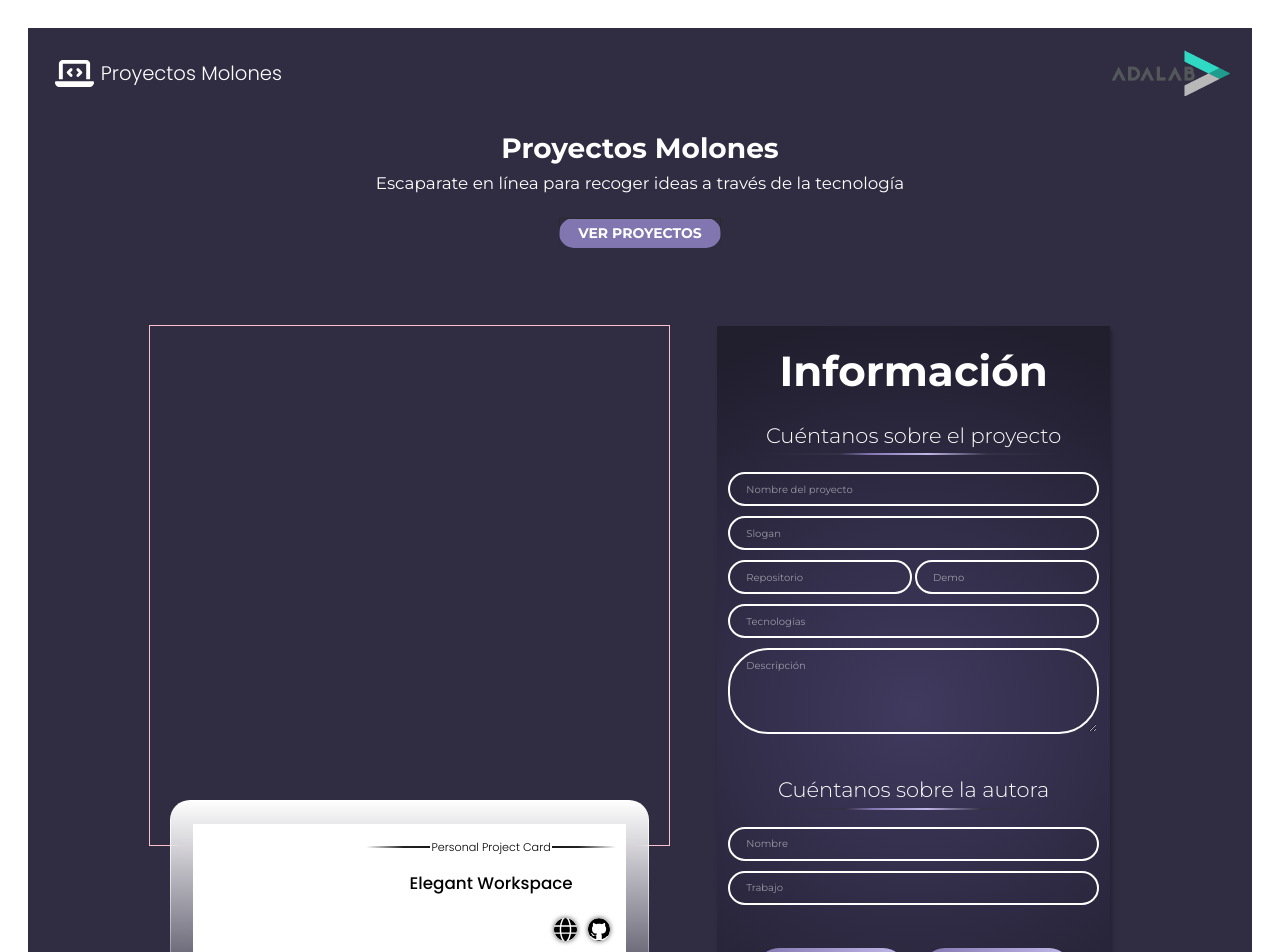
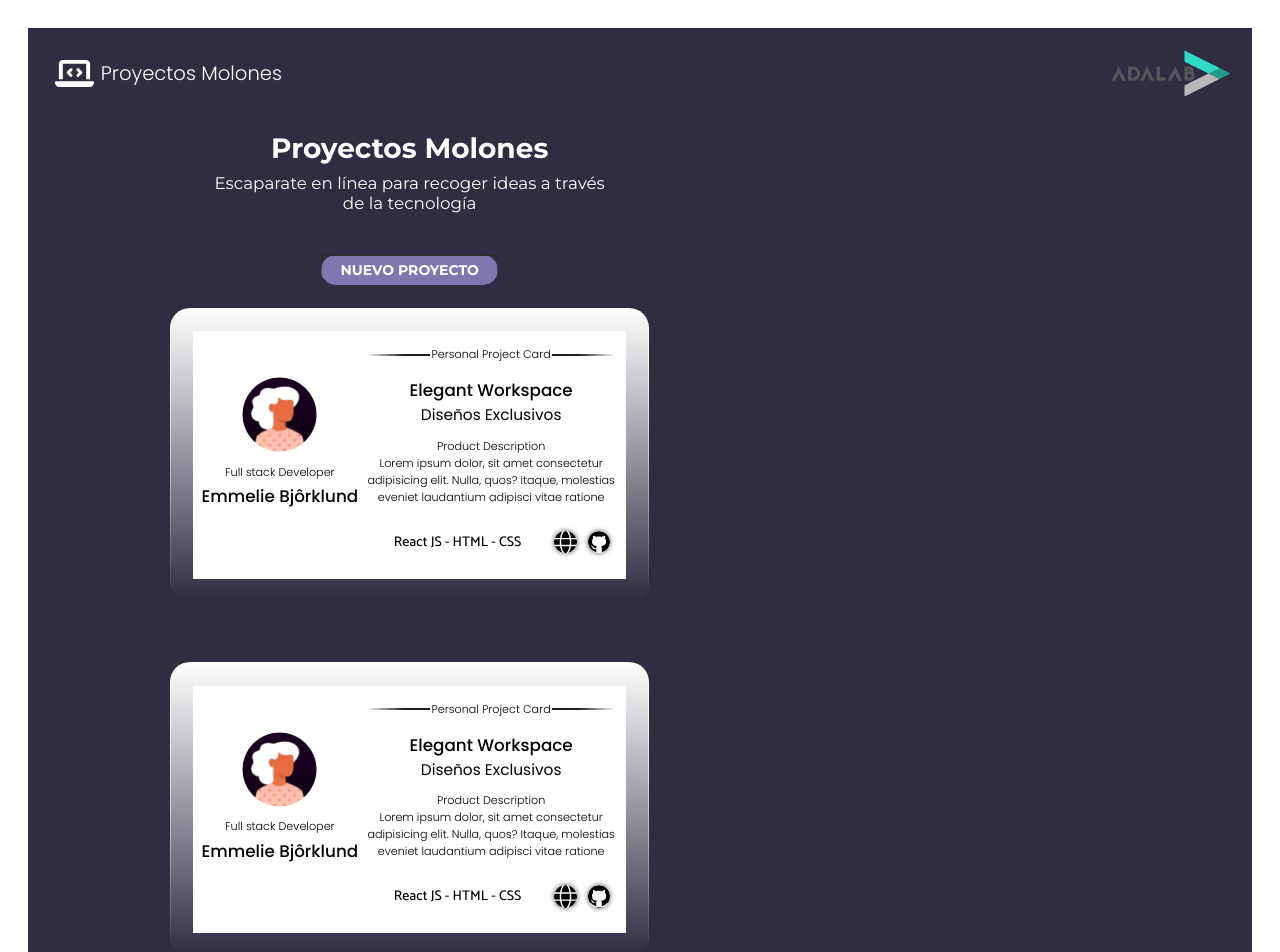
Before and after one commit to PatriXcX/Project-promo-B-pt-module-3-team-2, a React (Vite) app: page / in a window 1280 px wide. Shown: the top 952 px of the page. Built offline with nearby package versions, Linux system fonts and the light colour scheme.

Commit message:
Add changes in landing

```diff
--- a/package.json
+++ b/package.json
@@ -14,6 +14,7 @@
   "dependencies": {
     "react": "^18.3.1",
     "react-dom": "^18.3.1",
+    "react-router-dom": "^6.26.1",
     "router-dom": "^2.2.11"
   },
   "devDependencies": {
--- a/src/components/App.jsx
+++ b/src/components/App.jsx
@@ -10,6 +10,8 @@ import "../styles/App.scss";
 import Info from "./Sections/Info";
 import InfoBtns from "./Sections/Buttons/Info-Btns";
 import Preview from "./Sections/Preview";
+import LandingPage from "./Sections/LandingPage";
+import { BrowserRouter as Router, Routes, Route } from "react-router-dom";
 
 function App() {
   const [saveProjectSuccess, setSaveProjectSuccess] = useState("");
@@ -84,10 +86,16 @@ function App() {
   };
 
   return (
+    <Router>
       <div className="container">
         <Header />
-
         <main className="main">
+          <Routes>
+            <Route path="/" element={<LandingPage />} />
+            <Route
+              path="/create"
+              element={
+                <>
                   <section className="hero">
                     <h2 className="title">Proyectos molones</h2>
                     <p className="hero__text">
@@ -97,7 +105,7 @@ function App() {
                       Ver proyectos
                     </a>
                   </section>
-        <Preview info={info}></Preview>
+                  <Preview info={info} />
                   <form className="addForm">
                     <Info info={info} handleInput={handleInput} />
                     <fieldset className="addForm__group--upload">
@@ -107,19 +115,37 @@ function App() {
                       <InfoBtns infoKey="photo" updateImage={updateImages}>
                         Subir foto de la autora
                       </InfoBtns>
-            <CreateBtns onClick={HandleCreateProject} >
+                      <CreateBtns onClick={HandleCreateProject}>
                         Guardar Proyecto
                       </CreateBtns>
                     </fieldset>
                     <div>
-      {saveProjectFail && <p style={{ color: 'red' }}>{saveProjectFail}</p>}
-      {saveProjectSuccess && <p style={{ color: 'green' }} >Proyecto subido exitosamente. Puedes verlo aquí: <a className="linkProyect" href={saveProjectSuccess}>{saveProjectSuccess}</a></p>}
-
+                      {saveProjectFail && (
+                        <p style={{ color: "red" }}>{saveProjectFail}</p>
+                      )}
+                      {saveProjectSuccess && (
+                        <p style={{ color: "green" }}>
+                          Proyecto subido exitosamente. Puedes verlo aquí:{" "}
+                          <a
+                            className="linkProyect"
+                            href={saveProjectSuccess}
+                            target="_blank"
+                            rel="noopener noreferrer"
+                          >
+                            {saveProjectSuccess}
+                          </a>
+                        </p>
+                      )}
                     </div>
                   </form>
+                </>
+              }
+            />
+          </Routes>
         </main>
         <Footer />
       </div>
+    </Router>
   );
 }
 
--- /dev/null
+++ b/src/components/Sections/LandingPage.jsx
@@ -0,0 +1,87 @@
+
+import { Link } from "react-router-dom";
+
+const LandingPage = () => {
+  return (
+    <div className="landing-page">
+
+        <section className="hero">
+                    <h2 className="title">Proyectos molones</h2>
+                    <p className="hero__text">
+                      Escaparate en línea para recoger ideas a través de la tecnología
+                    </p>
+
+                  </section>
+      <Link to="/create" className="button--link">
+        Nuevo proyecto
+      </Link>
+      <></>
+      <section className="preview landingPageCard">
+
+        <article className="card">
+          <h2 className="card__projectTitle"><span className="card__projectTitle--text">Personal project card</span></h2>
+
+          <div className="card__author">
+            <div className="card__authorPhoto"></div>
+            <p className="card__job">
+              Full stack Developer
+            </p>
+            <h3 className="card__name">Emmelie Bjôrklund</h3>
+          </div>
+
+          <div className="card__project">
+            <h3 className="card__name">Elegant Workspace</h3>
+            <p className="card__slogan">Diseños Exclusivos</p>
+            <h3 className="card__descriptionTitle">Product description</h3>
+            <p className="card__description">Lorem ipsum dolor, sit amet consectetur adipisicing elit. Nulla, quos? Itaque, molestias eveniet laudantium adipisci vitae ratione</p>
+
+            <div className="card__technicalInfo">
+              <p className="card__technologies">React JS - HTML - CSS</p>
+
+              <a className="icon icon__www" href="#" title="Haz click para ver el proyecto online">
+                Web link
+              </a>
+              <a className="icon icon__github" href="#" title="Haz click para ver el código del proyecto">
+                GitHub link
+              </a>
+            </div>
+          </div>
+        </article>
+      </section>
+      <section className="preview landingPageCard">
+
+        <article className="card">
+          <h2 className="card__projectTitle"><span className="card__projectTitle--text">Personal project card</span></h2>
+
+          <div className="card__author">
+            <div className="card__authorPhoto"></div>
+            <p className="card__job">
+              Full stack Developer
+            </p>
+            <h3 className="card__name">Emmelie Bjôrklund</h3>
+          </div>
+
+          <div className="card__project">
+            <h3 className="card__name">Elegant Workspace</h3>
+            <p className="card__slogan">Diseños Exclusivos</p>
+            <h3 className="card__descriptionTitle">Product description</h3>
+            <p className="card__description">Lorem ipsum dolor, sit amet consectetur adipisicing elit. Nulla, quos? Itaque, molestias eveniet laudantium adipisci vitae ratione</p>
+
+            <div className="card__technicalInfo">
+              <p className="card__technologies">React JS - HTML - CSS</p>
+
+              <a className="icon icon__www" href="#" title="Haz click para ver el proyecto online">
+                Web link
+              </a>
+              <a className="icon icon__github" href="#" title="Haz click para ver el código del proyecto">
+                GitHub link
+              </a>
+            </div>
+          </div>
+        </article>
+      </section>
+    </div>
+  );
+};
+
+export default LandingPage;
--- a/src/styles/App.scss
+++ b/src/styles/App.scss
@@ -516,3 +516,7 @@ fieldset {
 a:hover {
   color: lightgreen;
 }
+
+.landingPageCard {
+  padding-top: 60px;
+}
```
Also changed, not shown: 1 other file (tests, documents, lock files or other folders). Lines whose indentation alone changed are shown as unchanged.
